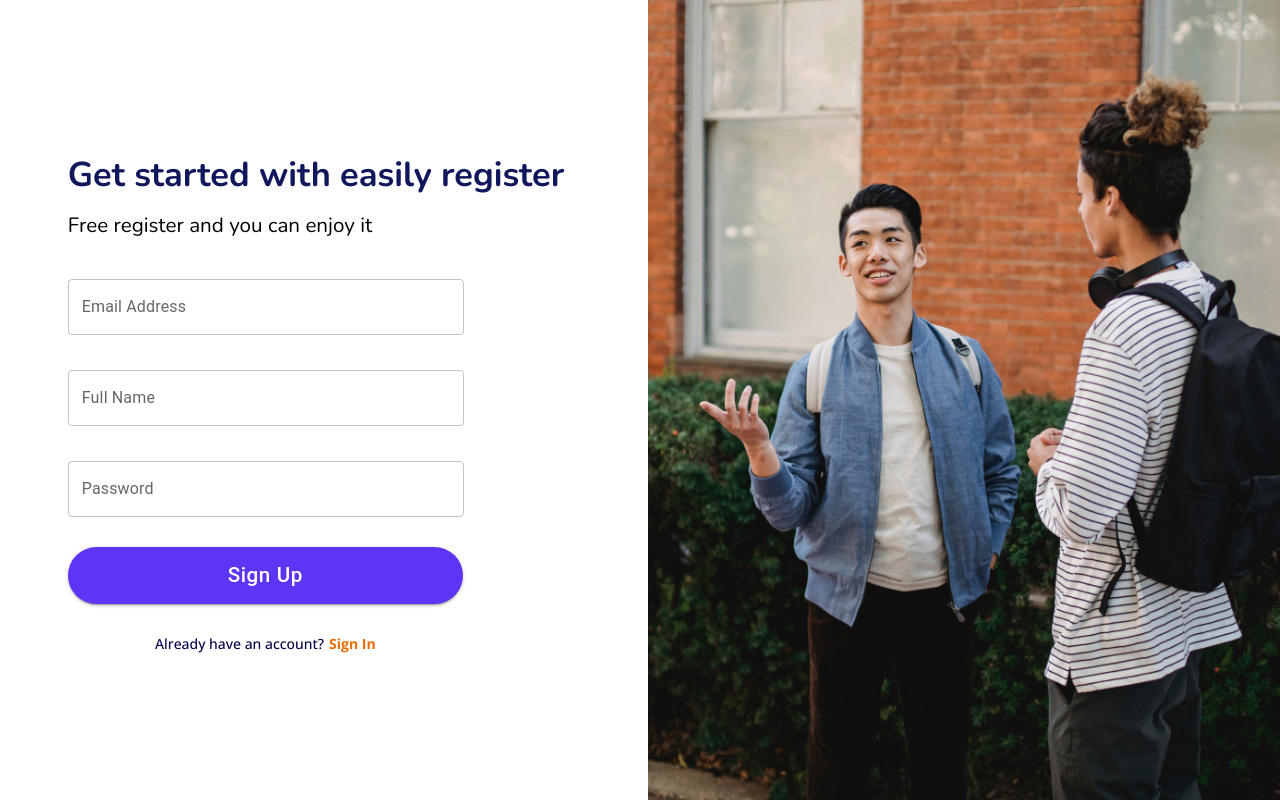
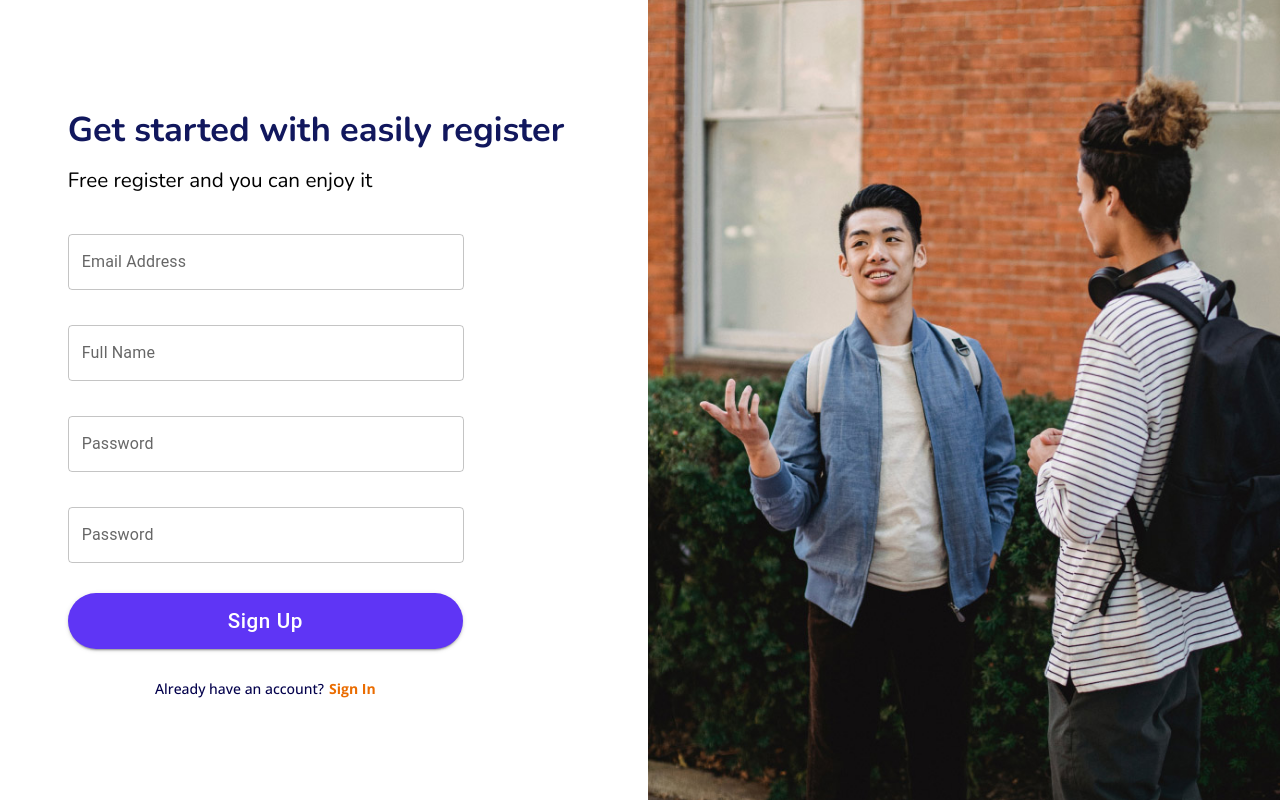
Before and after one commit to siamtalukder484/chatting_app, a React (Create React App) app: page /registration in a window 1280 px wide. Built offline with nearby package versions, Linux system fonts and the light colour scheme.

Commit message:
registration validation

```diff
--- a/src/components/heading/Heading.js
+++ b/src/components/heading/Heading.js
@@ -1,7 +1,6 @@
 import React from 'react'
 
 const Heading = (props) => {
-  console.log(props.as)
   return (
         props.as === undefined
         ?
--- a/src/components/heading/InputBox.js
+++ b/src/components/heading/InputBox.js
@@ -4,11 +4,11 @@ import TextField from '@mui/material/TextField';
 // import InputBase from '@mui/material/InputBase';
 
 
-const InputBox = ({label,variant,className,type}) => {
+const InputBox = ({label,variant,className,type,textChange,name}) => {
 
   return (
     <>
-        <TextField className={className} type={type} label={label} variant={variant} />
+        <TextField onChange={textChange} name={name} className={className} type={type} label={label} variant={variant} />
     </>
   )
 }
--- a/src/components/layouts/CmnButton.js
+++ b/src/components/layouts/CmnButton.js
@@ -5,7 +5,7 @@ const CmnButton = (props) => {
 
 
   return (
-    <props.bname variant="contained" disableRipple>{props.title}</props.bname>
+    <props.bname onClick={props.click} variant="contained" disableRipple>{props.title}</props.bname>
   )
 }
 
--- a/src/components/pages/Register.js
+++ b/src/components/pages/Register.js
@@ -1,4 +1,4 @@
-import React from 'react'
+import React, { useState } from 'react'
 import Header from '../heading/Header'
 import Heading from '../heading/Heading'
 import Grid from '@mui/material/Grid';
@@ -40,6 +40,40 @@ const Register = () => {
     },
   });
 
+  let [formData, setFormdata] = useState({
+    email: "",
+    full_name: "",
+    password: "",
+    c_password: "",
+  });
+  let hundleForm = (e) =>{
+    let {name,value} = e.target
+    setFormdata ({
+      ...formData,
+      [name]:value
+    })
+    console.log(formData)
+  }
+  let hundleClick = () =>{
+    console.log("ami click")
+  }
+  // let hundleForm = (e) =>{
+  //   if(e.target.name == "email"){
+  //     setFormdata({...formData,email:e.target.value})
+  //     console.log(formData)
+  //   }else if(e.target.name == "full_name"){
+  //     setFormdata({...formData,full_name:e.target.value})
+  //     console.log(formData)
+  //   }else{
+  //     setFormdata({...formData,password:e.target.value})
+  //     console.log(formData)
+  //   };
+  // }
+// let hundleTextInput = (e) =>{
+//   console.log(e.target.value);
+// }
+
+
   return (
     <>
       <Grid container spacing={2}>
@@ -50,12 +84,13 @@ const Register = () => {
                   <p className='reg_subtitle'>Free register and you can enjoy it</p>
               </Header>
               <div className='input_main'>
-                <InputBox className='reg_email' type='email' label='Email Address' variant='outlined'/>
-                <InputBox className='reg_name' type='text' label='Full Name' variant='outlined'/>
-                <InputBox className='reg_password' type='password' label='Password' variant='outlined'/>
+                <InputBox textChange={hundleForm} name="email" className='reg_email' type='email' label='Email Address' variant='outlined'/>
+                <InputBox textChange={hundleForm} name="full_name" className='reg_name' type='text' label='Full Name' variant='outlined'/>
+                <InputBox textChange={hundleForm} name="password" className='reg_password' type='password' label='Password' variant='outlined'/>
+                <InputBox textChange={hundleForm} name="c_password" className='reg_password' type='password' label='Password' variant='outlined'/>
               </div>
               <div className='reg_btn'>
-                <CmnButton bname={CommonBtn} title="sign up"/>
+                <CmnButton click={hundleClick} bname={CommonBtn} title="sign up"/>
                 <Authentication className='reg_auth' title='Already have an account?' href='/' hreftitle='sign in'/>
               </div>
           </div>
```
